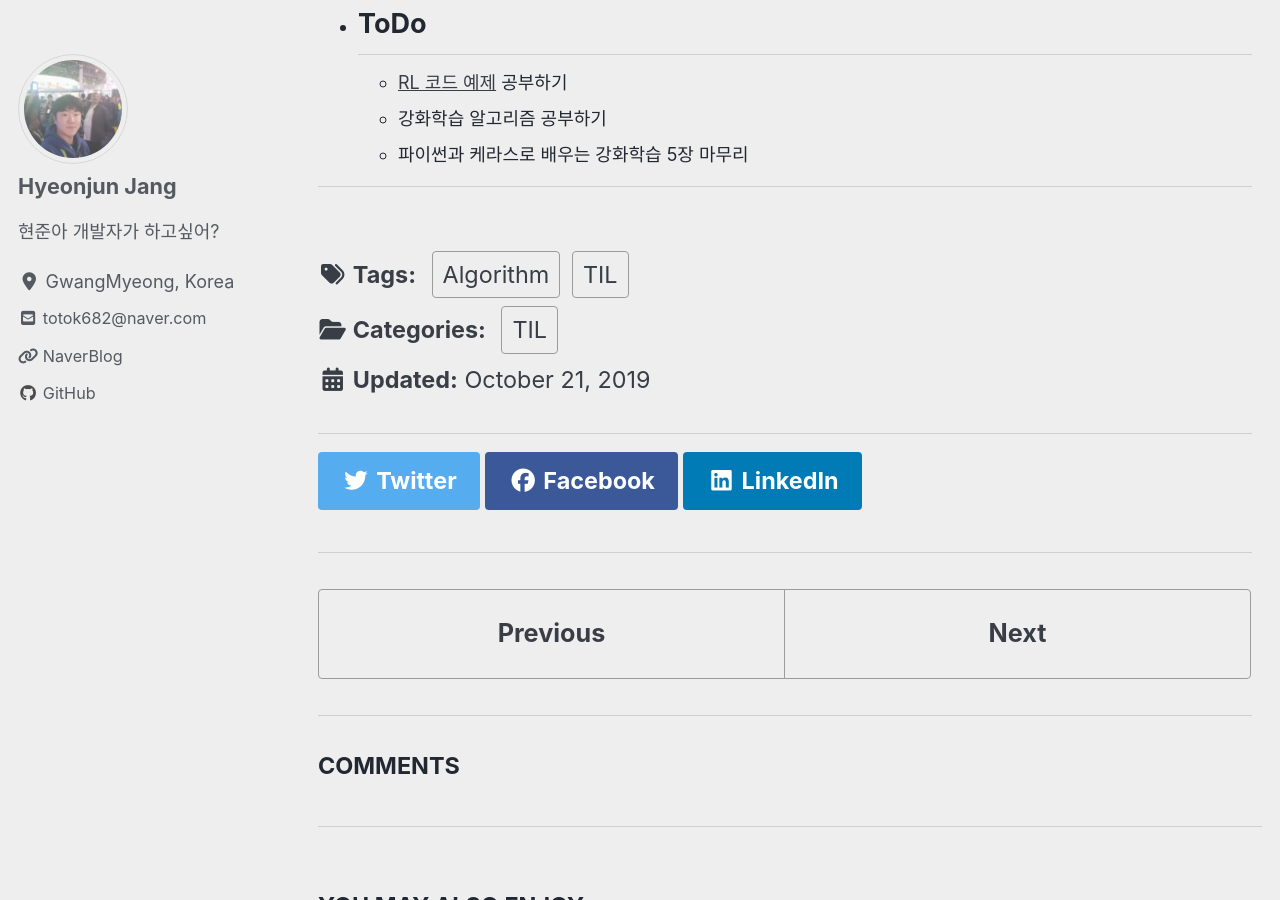
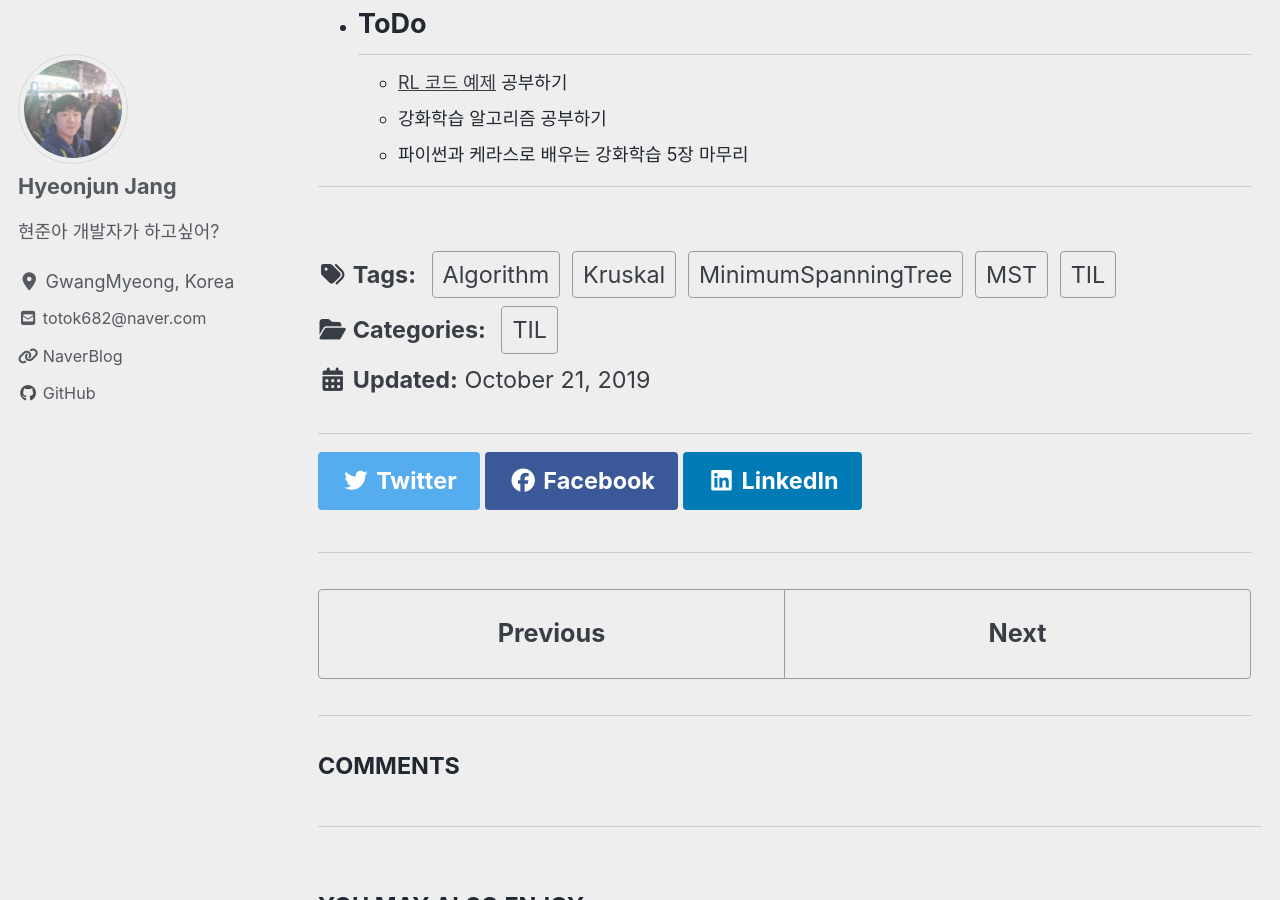
Before and after one commit to JangHyeonJun/janghyeonjun.github.io, a Jekyll site: the page built from _posts/TIL/2019-10-21-191021TIL.md, in a window 1280 px wide and 900 px high, scrolled down 1216 px. Built offline with Jekyll 4.4.1, drawn with Linux system fonts in a browser that asks for light colours; cached includes are drawn as plain includes; nearby versions of some CDN libraries; emoji names are drawn with the system emoji font; some web fonts are replaced; a script that is not in the unit is left out; comment, search, counter and statistics services are not loaded.

Commit message:
update tag

```diff
--- a/_posts/TIL/2019-10-21-191021TIL.md
+++ b/_posts/TIL/2019-10-21-191021TIL.md
@@ -6,7 +6,7 @@ title: "2019-10-21 TIL"
 categories:
   - TIL
 tags:
-  - [TIL, Algorithm]
+  - [TIL, Algorithm, MST, MinimumSpanningTree, Kruskal]
 
 ---
 
```
